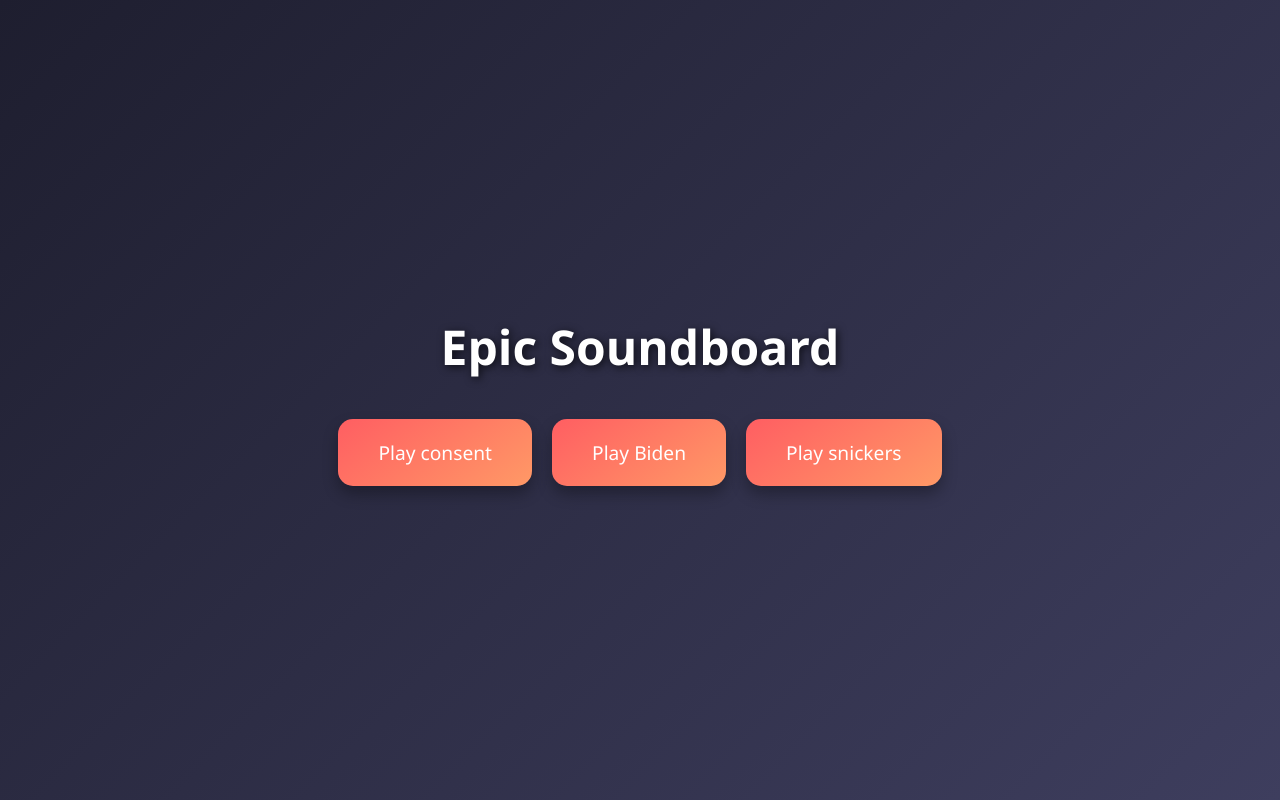
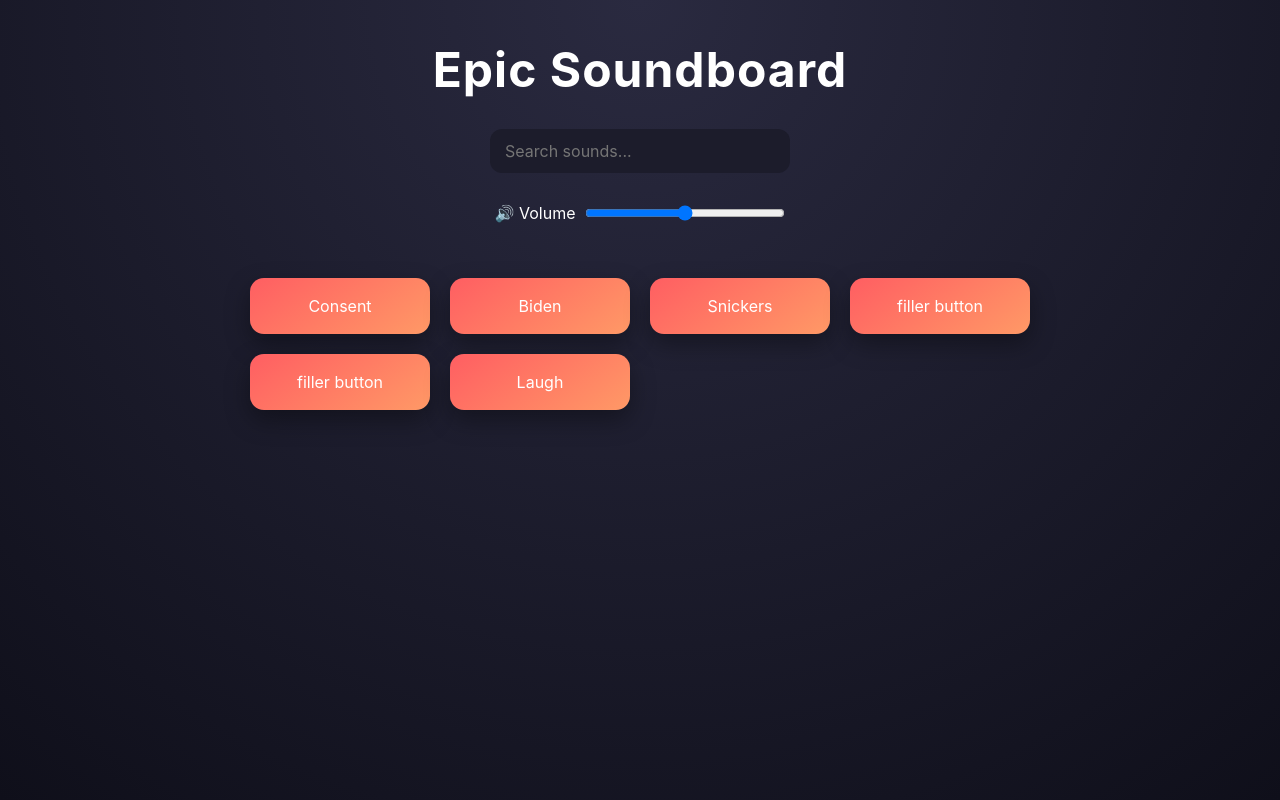
Before and after one commit to springzman/Soundboard, a plain HTML site: page index.html in a window 1280 px wide. Drawn offline with Linux system fonts and the light colour scheme.

Commit message:
Update index.html

```diff
--- a/index.html
+++ b/index.html
@@ -2,81 +2,163 @@
 <html lang="en">
 <head>
 <meta charset="UTF-8">
-  <title>My soundboard</title>
+<title>Epic Soundboard</title>
+
 <style>
-    /* Basic reset */
 * {
   margin: 0;
   padding: 0;
   box-sizing: border-box;
-      font-family: 'Segoe UI', Tahoma, Geneva, Verdana, sans-serif;
+  font-family: Inter, Segoe UI, sans-serif;
 }
 
 body {
-      height: 100vh;
+  min-height: 100vh;
+  background: radial-gradient(circle at top, #2a2a40, #0f0f1a);
   display: flex;
-      justify-content: center;
+  flex-direction: column;
   align-items: center;
-      background: linear-gradient(135deg, #1e1e2f, #3e3e5e);
   color: #fff;
-      flex-direction: column;
 }
 
 h1 {
-      margin-bottom: 40px;
-      font-size: 3em;
-      text-shadow: 2px 2px 8px rgba(0,0,0,0.7);
+  margin-top: 40px;
+  font-size: 3rem;
+  letter-spacing: 1px;
 }
 
+/* Search */
+.search {
+  margin: 30px 0;
+}
+
+.search input {
+  width: 300px;
+  padding: 12px 15px;
+  border-radius: 12px;
+  border: none;
+  outline: none;
+  font-size: 1rem;
+  background: #1c1c2b;
+  color: white;
+}
+
+/* Volume */
+.volume {
+  margin-bottom: 25px;
+  display: flex;
+  align-items: center;
+  gap: 10px;
+}
+
+.volume input {
+  width: 200px;
+}
+
+/* Buttons */
 .buttons {
-      display: flex;
+  max-width: 900px;
+  display: grid;
+  grid-template-columns: repeat(auto-fill, minmax(180px, 1fr));
   gap: 20px;
-      flex-wrap: wrap;
-      justify-content: center;
+  padding: 30px;
 }
 
 button {
   background: linear-gradient(145deg, #ff5e62, #ff9966);
   border: none;
-      padding: 20px 40px;
-      border-radius: 15px;
-      font-size: 1.2em;
+  padding: 18px;
+  border-radius: 14px;
+  font-size: 1rem;
   color: white;
   cursor: pointer;
-      box-shadow: 0 8px 15px rgba(0,0,0,0.3);
-      transition: all 0.3s ease;
+  box-shadow: 0 10px 25px rgba(0,0,0,.35);
+  transition: .25s ease;
 }
 
 button:hover {
-      transform: translateY(-5px) scale(1.05);
-      box-shadow: 0 12px 20px rgba(0,0,0,0.5);
+  transform: translateY(-4px);
+  box-shadow: 0 15px 35px rgba(0,0,0,.6);
 }
 
 button:active {
-      transform: translateY(0) scale(0.98);
-      box-shadow: 0 6px 10px rgba(0,0,0,0.3);
+  transform: scale(.96);
 }
 </style>
 </head>
+
 <body>
+
 <h1>Epic Soundboard</h1>
-  <div class="buttons">
-    <button onclick="playSound('sound1')">Play consent</button>
-    <button onclick="playSound('sound2')">Play Biden</button>
-    <button onclick="playSound('sound3')">Play snickers</button>
+
+<div class="search">
+  <input type="text" id="search" placeholder="Search sounds..." onkeyup="filterSounds()">
 </div>
 
-  <!-- Audio Elements -->
+<div class="volume">
+  🔊 Volume
+  <input type="range" min="0" max="2" step="0.01" value="1" id="volume">
+</div>
+
+<div class="buttons" id="buttons">
+  <!-- EASY TO ADD MORE -->
+  <button data-name="consent" onclick="playSound('sound1')">Consent</button>
+  <button data-name="biden" onclick="playSound('sound2')">Biden</button>
+  <button data-name="snickers" onclick="playSound('sound3')">Snickers</button>
+
+  <button data-name="bruh" onclick="playSound('sound4')">filler button</button>
+  <button data-name="vine boom" onclick="playSound('sound5')">filler button</button>
+  <button data-name="laugh" onclick="playSound('sound6')">Laugh</button>
+</div>
+
+<!-- AUDIO -->
 <audio id="sound1" src="https://raw.githubusercontent.com/springzman/Soundboard/main/0127.MP3"></audio>
 <audio id="sound2" src="https://raw.githubusercontent.com/springzman/Soundboard/main/biden.MP3"></audio>
 <audio id="sound3" src="https://raw.githubusercontent.com/springzman/Soundboard/main/Download (3).mp3"></audio>
 
+<!-- filler examples -->
+<audio id="sound4" src="https://www.myinstants.com/media/sounds/bruh.mp3"></audio>
+<audio id="sound5" src="https://www.myinstants.com/media/sounds/vine-boom.mp3"></audio>
+<audio id="sound6" src="https://www.myinstants.com/media/sounds/cartoon-laugh.mp3"></audio>
+
 <script>
+let currentAudio = null;
+
+const volumeSlider = document.getElementById("volume");
+
 function playSound(id) {
+  // stop currently playing audio
+  if (currentAudio) {
+    currentAudio.pause();
+    currentAudio.currentTime = 0;
+  }
+
   const audio = document.getElementById(id);
+  audio.volume = volumeSlider.value;
   audio.currentTime = 0;
   audio.play();
+
+  currentAudio = audio;
+}
+
+// live volume update
+volumeSlider.addEventListener("input", () => {
+  if (currentAudio) {
+    currentAudio.volume = volumeSlider.value;
+  }
+});
+
+// search filter
+function filterSounds() {
+  const query = document.getElementById("search").value.toLowerCase();
+  const buttons = document.querySelectorAll(".buttons button");
+
+  buttons.forEach(btn => {
+    const name = btn.dataset.name;
+    btn.style.display = name.includes(query) ? "block" : "none";
+  });
 }
 </script>
+
 </body>
 </html>
```
Lines whose indentation alone changed are shown as unchanged.
